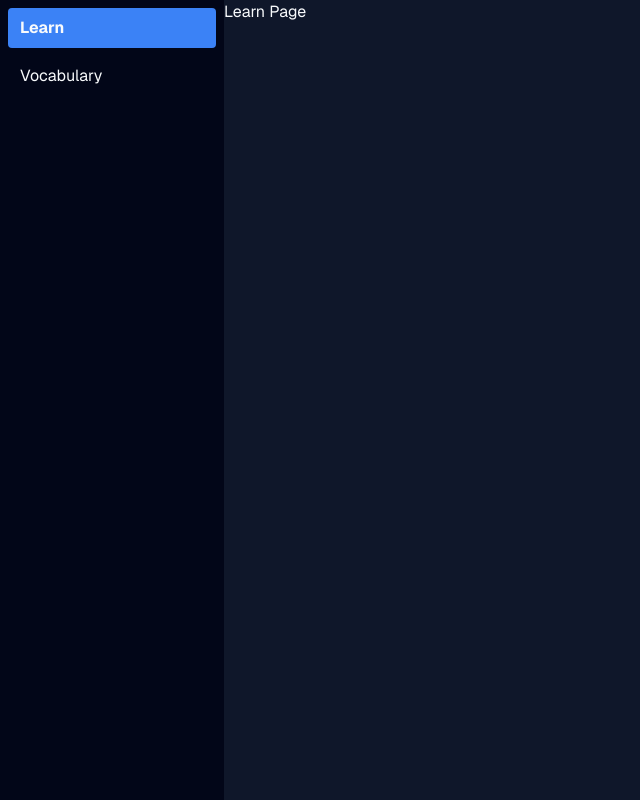
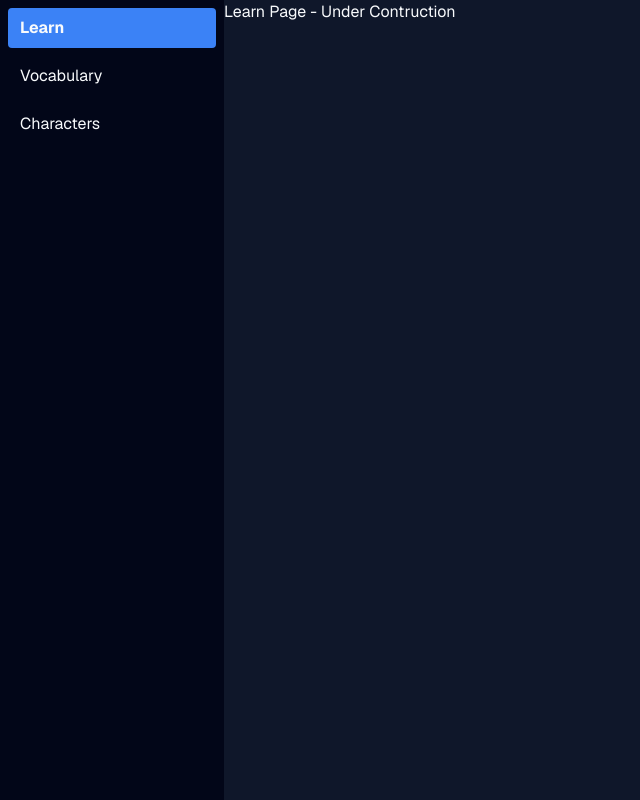
Before and after one commit to code-bakaneko/bakaworks-mobile, a Next.js app: page /learn in a window 1280 px wide. Shown: the whole page, without its empty margins (0-640 px from the left). Built offline with nearby package versions, Linux system fonts and the light colour scheme.

Commit message:
Added Characters page for japanese characters or other foreign language characters

```diff
--- /dev/null
+++ b/app/(learn)/characters/page.tsx
@@ -0,0 +1,5 @@
+export default function CharactersPage() {
+    return (
+        <div>Characters Page - Under Construction</div>
+    )
+}
--- a/app/(learn)/learn/page.tsx
+++ b/app/(learn)/learn/page.tsx
@@ -1,5 +1,5 @@
 export default function LearnPage() {
     return (
-        <div>Learn Page</div>
+        <div>Learn Page - Under Contruction</div>
     )
 }
--- a/app/components/sidebar.tsx
+++ b/app/components/sidebar.tsx
@@ -7,7 +7,8 @@ export default function LearnSidebar() {
 
     const links = [
         { name: "Learn", url: "/learn"},
-        { name: "Vocabulary", url: "/vocabulary"}
+        { name: "Vocabulary", url: "/vocabulary"},
+        { name: "Characters", url: "/characters"}
     ]
     return (
         <aside className="h-screen w-56 bg-slate-950 p-2 flex flex-col gap-2">
```
